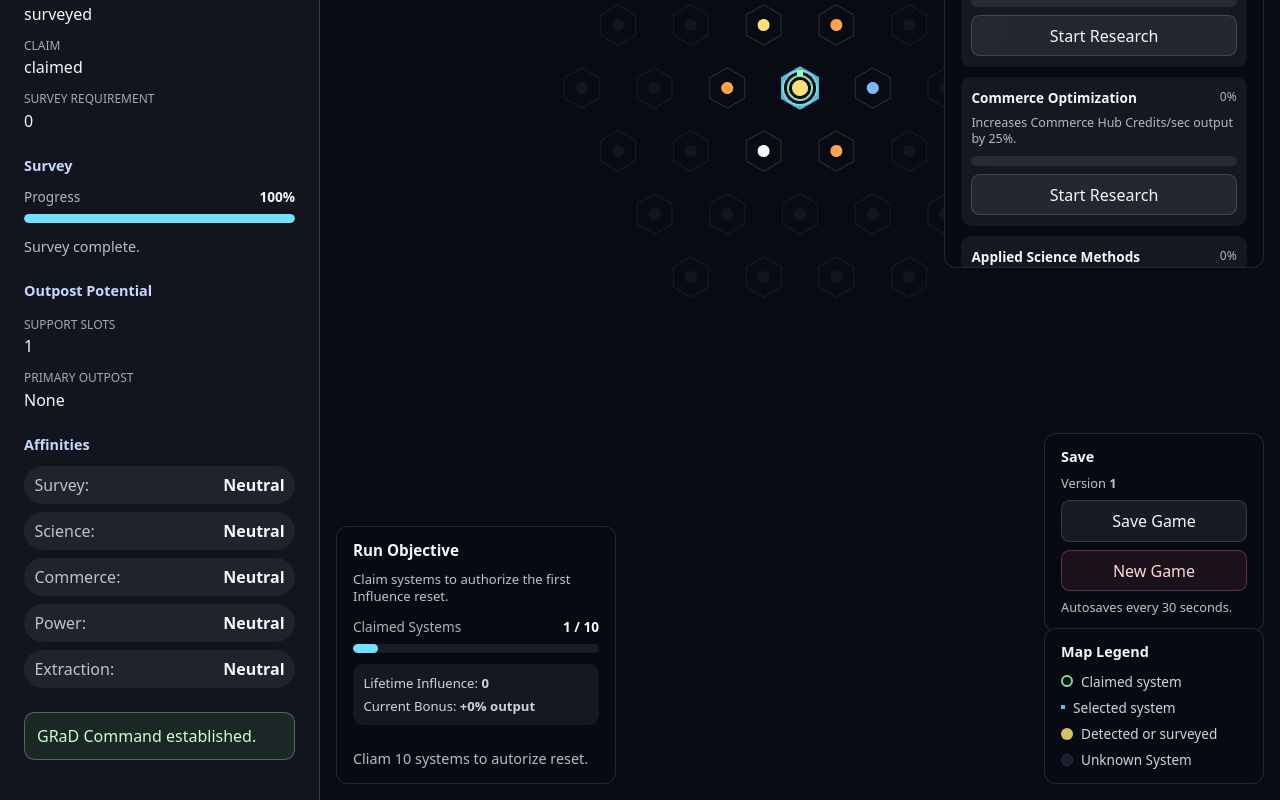
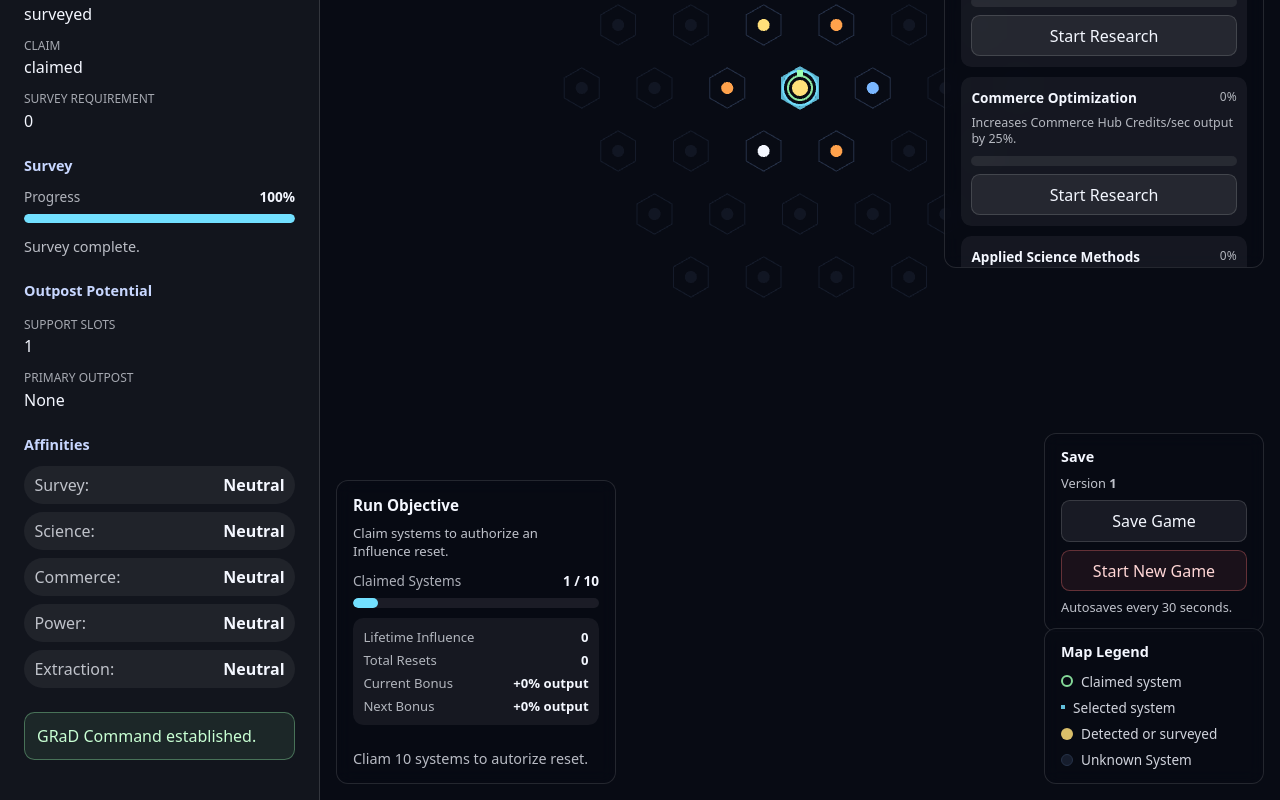
Before and after one commit to michael-speer87/idle-space-exploration, a React (Vite) app: page / in a window 1280 px wide. Shown: the part 312-1112 px from the top of the page. Built offline with nearby package versions, Linux system fonts and the light colour scheme.

Commit message:
Influence Reset with Research preserved

```diff
--- a/src/App.tsx
+++ b/src/App.tsx
@@ -1,4 +1,4 @@
-import { useCallback } from "react";
+import { useCallback, useEffect, useRef } from "react";
 import { GameProvider, useGameDispatch, useGameState } from "./game/GameContext";
 import { SelectedSystemPanel } from "./components/SelectedSystemPanel";
 import { StarMapCanvas } from "./components/StarMapCanvas";
@@ -34,6 +34,7 @@ function App() {
 function GameScreen() {
   const gameState = useGameState();
   const dispatch = useGameDispatch();
+  const shouldSaveAfterNextStateChangeRef = useRef(false);
   const startableResearchProjectIds = getStartableResearchProjectIds(gameState);
   const runObjectiveProgress = getRunObjectiveProgress(gameState);
   const influenceResetPreview = getInfluenceResetPreview(gameState);
@@ -111,19 +112,55 @@ function GameScreen() {
   }, [gameState]);
 
   const handleResetGame = useCallback(() => {
+    const confirmed = window.confirm(
+      "Start a new game? This will erase the current run, resources, research, Influence, and saved progress.",
+    )
+
+    if (!confirmed) {
+      return;
+    }
+
     deleteSave();
+    shouldSaveAfterNextStateChangeRef.current = true;
 
     dispatch({
       type: "resetGame",
       seed: 12345,
-    });
+    })
   }, [dispatch]);
 
   const handlePerformInfluenceReset = useCallback(() => {
+    const confirmed = window.confirm(
+      [
+        "Perform Influence Reset?",
+        "",
+        `You will gain +${influenceResetPreview.influenceGain} Lifetime Influence.`,
+        `Current bonus: ${formatOutputBonus(influenceResetPreview.currentOutputMultiplier)}`,
+        `Next bonus: ${formatOutputBonus(influenceResetPreview.nextOutputMultiplier)}`,
+        "",
+        "This will restart the current map, resources, claims, outposts, and exploration progress.",
+      ].join("\n"),
+    );
+
+    if (!confirmed) {
+      return;
+    }
+
+    shouldSaveAfterNextStateChangeRef.current = true;
+
     dispatch({
       type: "performInfluenceReset"
     });
-  }, [dispatch]);
+  }, [dispatch, influenceResetPreview]);
+
+  useEffect(() => {
+    if (!shouldSaveAfterNextStateChangeRef.current) {
+      return;
+    }
+
+    saveGame(gameState);
+    shouldSaveAfterNextStateChangeRef.current = false;
+  }, [gameState]);
 
   return (
     <main className="game-layout">
@@ -182,4 +219,10 @@ function GameScreen() {
   );
 }
 
+function formatOutputBonus(multiplier: number): string {
+  const bonusPercent = Math.round((multiplier - 1) * 100);
+
+  return `+${bonusPercent}% output`
+}
+
 export default App;
--- a/src/components/RunProgressPanel.tsx
+++ b/src/components/RunProgressPanel.tsx
@@ -17,7 +17,7 @@ export function RunProgressPanel({
       <h2>Run Objective</h2>
 
       <p className="run-progress-status">
-        Claim systems to authorize the first Influence reset.
+        Claim systems to authorize an Influence reset.
       </p>
 
       <div className="survey-progress">
@@ -37,22 +37,31 @@ export function RunProgressPanel({
       </div>
 
       <div className="influence-summary">
-        <p>
-          Lifetime Influence:{" "}
-          <strong>{resetPreview.currentLifetimeInfluence}</strong>
-        </p>
+        <InfluenceRow
+          label="Lifetime Influence"
+          value={resetPreview.currentLifetimeInfluence.toString()}
+        />
 
-        <p>
-          Current Bonus:{" "}
-          <strong>
-            {formatMultiplierBonus(resetPreview.currentOutputMultiplier)}
-          </strong>
-        </p>
+        <InfluenceRow
+          label="Total Resets"
+          value={resetPreview.totalResets.toString()}
+        />
+
+        <InfluenceRow
+          label="Current Bonus"
+          value={formatMultiplierBonus(resetPreview.currentOutputMultiplier)}
+        />
+
+        <InfluenceRow
+          label="Next Bonus"
+          value={formatMultiplierBonus(resetPreview.nextOutputMultiplier)}
+        />
 
         {resetPreview.canReset && (
-          <p>
-            Reset Gain: <strong>+{resetPreview.influenceGain}</strong>
-          </p>
+          <InfluenceRow
+            label="Reset Gain"
+            value={`+${resetPreview.influenceGain} Influence`}
+          />
         )}
       </div>
 
@@ -73,6 +82,21 @@ export function RunProgressPanel({
   );
 }
 
+type InfluenceRowProps = {
+  label: string;
+  value: string;
+};
+
+function InfluenceRow({ label, value }: InfluenceRowProps) {
+  return (
+    <div className="influence-row">
+      <span>{label}</span>
+      <strong>{value}</strong>
+    </div>
+
+  )
+}
+
 function formatMultiplierBonus(multiplier: number): string {
   const bonusPercent = Math.round((multiplier - 1) * 100);
 
--- a/src/components/SaveControls.tsx
+++ b/src/components/SaveControls.tsx
@@ -42,7 +42,7 @@ export function SaveControls({
         type="button"
         onClick={onResetGame}
       >
-        New Game
+        Start New Game
       </button>
 
       {lastManualSaveTime !== null && (
--- a/src/game/createNewGame.ts
+++ b/src/game/createNewGame.ts
@@ -1,4 +1,4 @@
-import type { GameState, InfluenceState } from "./types";
+import type { GameState, InfluenceState, ResearchState } from "./types";
 import { generateHexMap } from "./map/generateHexMap";
 import { createInitialResearchState } from "./systems/researchSystem";
 
@@ -8,6 +8,7 @@ export function createNewGame(
         lifetimeInfluence: 0,
         totalResets: 0,
     },
+    research: ResearchState = createInitialResearchState(),
 ): GameState {
     const map = generateHexMap({
         seed,
@@ -28,7 +29,7 @@ export function createNewGame(
             activeSurvey: null,
         },
 
-        research: createInitialResearchState(),
+        research,
 
         influence,
 
--- a/src/game/systems/influenceSystem.ts
+++ b/src/game/systems/influenceSystem.ts
@@ -14,6 +14,7 @@ export type InfluenceResetPreview = {
     influenceGain: number;
     currentLifetimeInfluence: number;
     nextLifetimeInfluence: number;
+    totalResets: number;
     currentOutputMultiplier: number;
     nextOutputMultiplier: number;
     blockedReason: string | null;
@@ -39,6 +40,7 @@ export function getInfluenceResetPreview(
         influenceGain,
         currentLifetimeInfluence,
         nextLifetimeInfluence,
+        totalResets: state.influence.totalResets,
         currentOutputMultiplier: getInfluenceOutputMultiplier(state),
         nextOutputMultiplier: 1 + nextLifetimeInfluence * INFLUENCE_OUTPUT_BONUS_PER_POINT,
         blockedReason: canReset
@@ -61,7 +63,7 @@ export function performInfluenceReset(state: GameState): GameState {
 
     const nextSeed = createNextRunSeed(state);
 
-    return createNewGame(nextSeed, nextInfluence)
+    return createNewGame(nextSeed, nextInfluence, state.research);
 }
 
 export function getInfluenceOutputMultiplier(state: GameState): number {
--- a/src/index.css
+++ b/src/index.css
@@ -483,3 +483,18 @@ dd {
   font-size: 0.82rem;
   opacity: 0.84;
 }
+
+.influence-row {
+  display: flex;
+  justify-content: space-between;
+  gap: 0.75rem;
+  font-size: 0.82rem;
+}
+
+.influence-row span {
+  opacity: 0.7;
+}
+
+.influence-row strong {
+  text-align: right;
+}
```
